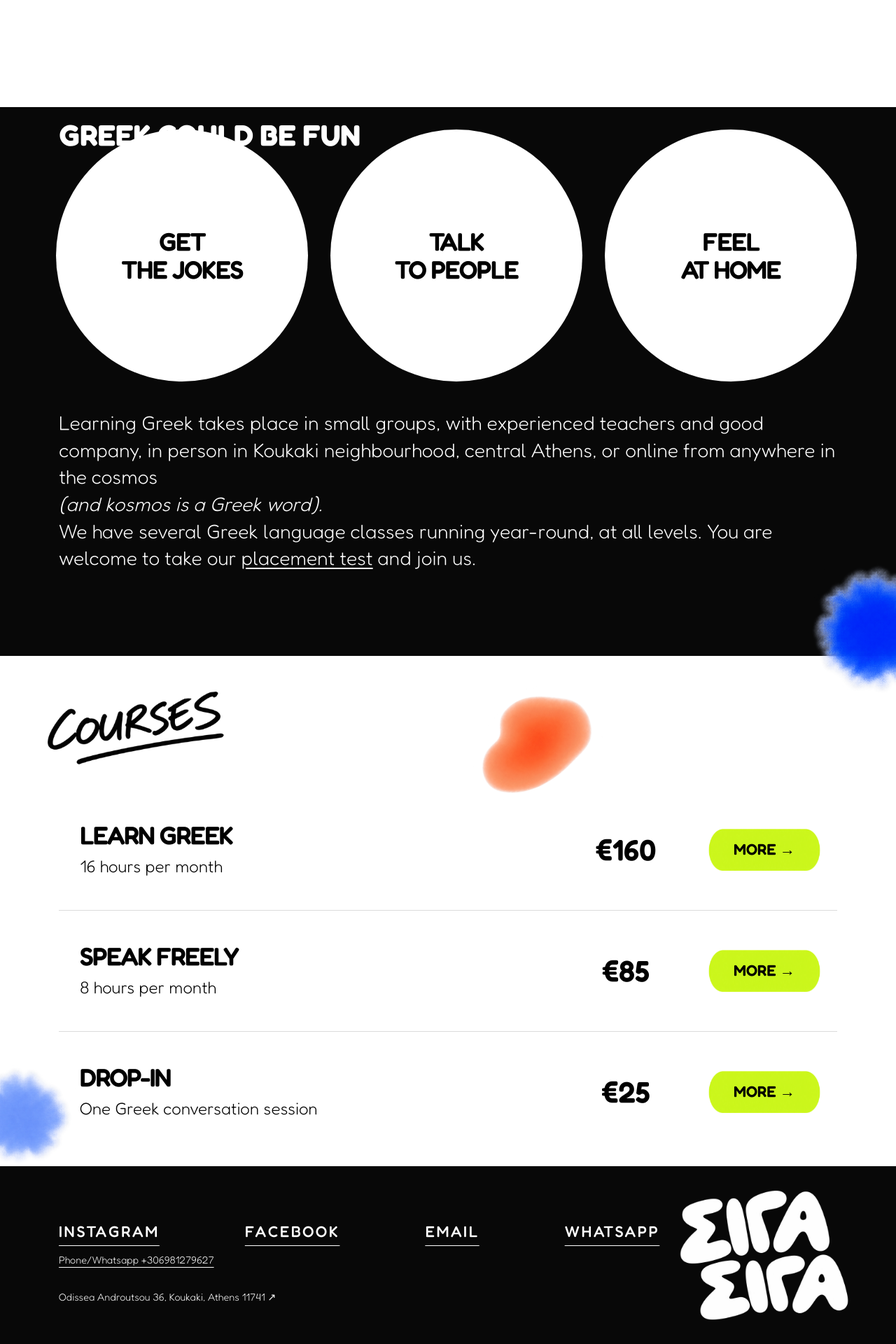
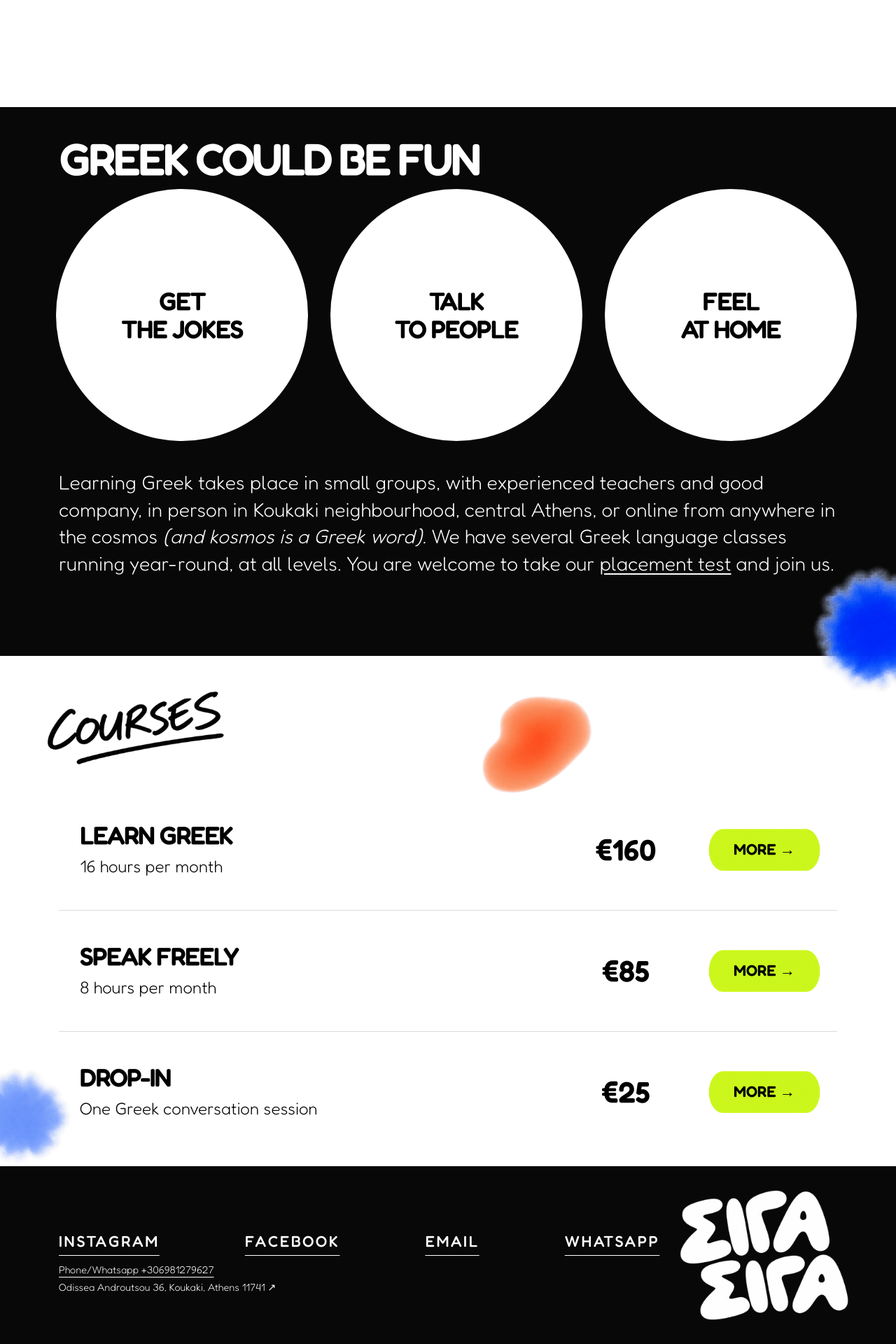
Before and after one commit to chicky99a/Sigasiga, a Next.js app: page / in a window 1280 px wide. Shown: the part 1241-3161 px from the top of the page at 70% size. Built offline with nearby package versions, Linux system fonts and the light colour scheme.

Commit message:
Keep kosmos inline and tighten footer contact spacing

```diff
--- a/app/globals.css
+++ b/app/globals.css
@@ -118,7 +118,7 @@ header, section, footer {
 .benefits h3 { margin-bottom: 0; letter-spacing: -0.04em; }
 .benefits p { font-size: 1.625rem; line-height: 1.35; }
 .why-greek-copy { margin-top: 40px; }
-.why-greek-copy em { display: block; }
+.why-greek-copy em { display: inline; }
 .why-greek-copy a { text-decoration: underline; text-underline-offset: 4px; }
 em { font-style: italic; }
 
@@ -164,7 +164,7 @@ em { font-style: italic; }
 .enrollment-form label:not(:first-child) { margin-top: 8px; }
 .enrollment-form input, .enrollment-form select, .enrollment-form textarea { width: 100%; min-width: 0; min-height: 48px; border: 1px solid #888; border-radius: 0; padding: 10px; background: #fff; color: #000; font: inherit; }
 .enrollment-form textarea { resize: vertical; }
-.footer-address { margin-top: 18px; font-style: normal; font-size: 0.9rem; line-height: 1.5; overflow-wrap: anywhere; }
+.footer-address { margin-top: -10px; font-style: normal; font-size: 0.9rem; line-height: 1.5; overflow-wrap: anywhere; }
 .footer-address a { color: inherit; }
 .enrollment-form :is(input, select, textarea):focus-visible { outline: 2px solid #000; outline-offset: 2px; }
 .enrollment-form .lime-button { margin-top: 16px; }
@@ -382,3 +382,6 @@ footer nav a { cursor: pointer; }
   .course-row h3 { font-size: 1.2rem; }
   .course-row strong { font-size: 1.45rem; }
 }
+
+/* Visible text heading replaces the old WHY GREEK? PNG. */
+.why-greek-text-heading { width: auto; line-height: 1.05; font-size: clamp(2.4rem, 5vw, 4.7rem); font-weight: 600; letter-spacing: -0.055em; margin: 0 0 18px; }
```
